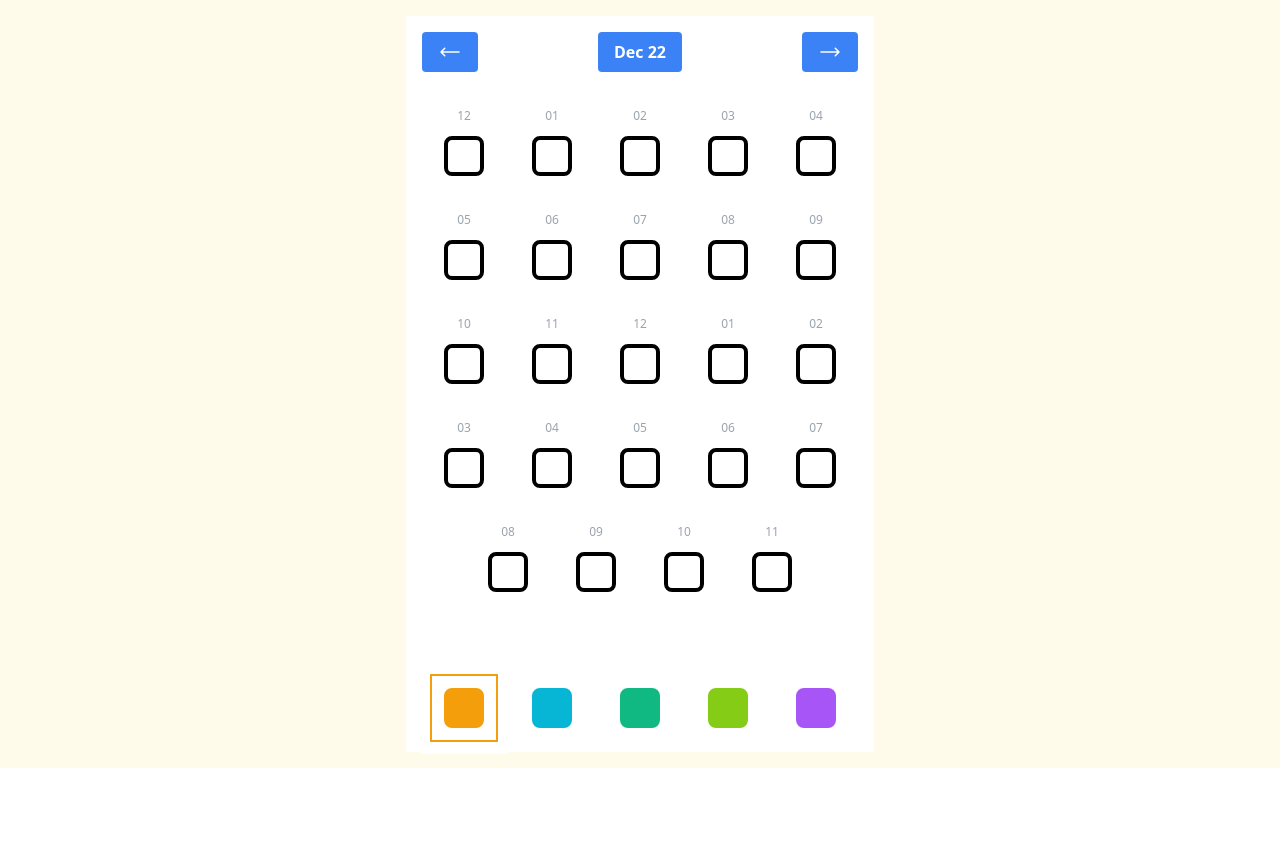
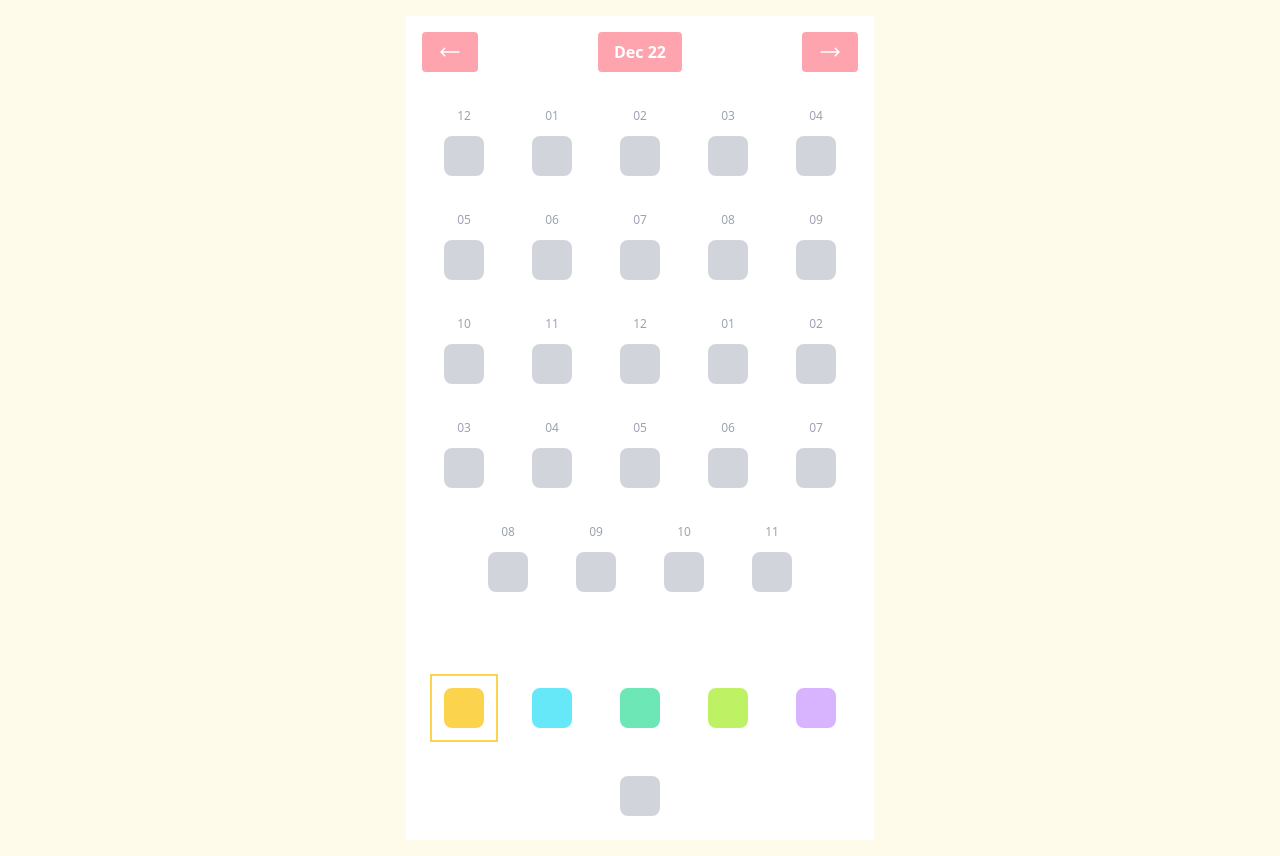
Before and after one commit to nithin001/wheredidmytimego, a React (Create React App) app: page / in a window 1280 px wide. Before the commit the page ends 800 px from the top, so only its background shows below. Built offline with nearby package versions, Linux system fonts and the light colour scheme.

Commit message:
Add a gray color to clear selection

```diff
--- a/src/App.jsx
+++ b/src/App.jsx
@@ -4,7 +4,7 @@ import CurrentDay from "./CurrentDay";
 import Colors from "./Colors";
 
 function App() {
-  const colors = ["amber", "cyan", "emerald", "lime", "purple"];
+  const colors = ["amber", "cyan", "emerald", "lime", "purple", "gray"];
   const [date, setDate] = useState(new Date());
   const [color, setColor] = useState(colors[0]);
   const [coord, setCoord] = useState({ x: 0, y: 0 });
--- a/src/ChooseDate.jsx
+++ b/src/ChooseDate.jsx
@@ -11,7 +11,7 @@ function ChooseDate({ date, setDate }) {
   const momentDate = moment(date);
   const ExampleCustomInput = forwardRef(({ value, onClick }, ref) => (
     <button
-      className="bg-blue-500 hover:bg-blue-700 text-white font-bold py-2 px-4 rounded"
+      className="bg-rose-300 text-white font-bold py-2 px-4 rounded"
       onClick={onClick}
       ref={ref}
     >
@@ -26,7 +26,7 @@ function ChooseDate({ date, setDate }) {
           onClick={() => {
             setDate(momentDate.subtract(1, "days").toDate());
           }}
-          className="bg-blue-500 hover:bg-blue-700 text-white font-bold py-2 px-4 rounded"
+          className="bg-rose-300 text-white font-bold py-2 px-4 rounded"
         >
           <ArrowLongLeftIcon className="h-6 w-6 text-white" />
         </button>
@@ -47,7 +47,7 @@ function ChooseDate({ date, setDate }) {
           onClick={() => {
             setDate(momentDate.add(1, "days").toDate());
           }}
-          className="bg-blue-500 hover:bg-blue-700 text-white font-bold py-2 px-4 rounded"
+          className="bg-rose-300 text-white font-bold py-2 px-4 rounded"
         >
           <ArrowLongRightIcon className="h-6 w-6 text-white" />
         </button>
--- a/src/Colors.jsx
+++ b/src/Colors.jsx
@@ -15,7 +15,7 @@ function Colors({ colors, setColor, color }) {
             }}
           >
             <StopIcon
-              className={`h-12 w-12 md:h-16 md:w-16 m-1 md:m-3 text-${currentColor}-500 ${outline}`}
+              className={`h-12 w-12 md:h-16 md:w-16 m-1 md:m-3 text-${currentColor}-300 ${outline}`}
             />
           </button>
         );
--- a/src/Hour.jsx
+++ b/src/Hour.jsx
@@ -1,5 +1,4 @@
 import React, { useEffect, useRef } from "react";
-import { StopIcon } from "@heroicons/react/24/outline";
 import { StopIcon as SolidStopIcon } from "@heroicons/react/24/solid";
 import useLocalStorage from "./useLocalStorage";
 import moment from "moment";
@@ -12,7 +11,7 @@ const isHourHovered = (hour, x, y) => {
 };
 
 function Hour({ id, coord, color, hour }) {
-  const [selected, setSelected] = useLocalStorage(id, false);
+  const [selected, setSelected] = useLocalStorage(id, "gray");
   const ref = useRef(null);
 
   useEffect(() => {
@@ -30,13 +29,9 @@ function Hour({ id, coord, color, hour }) {
   return (
     <div className="flex flex-col items-center m-1 md:m-3" ref={ref}>
       <span className="text-xs text-gray-400">{number}</span>
-      {selected ? (
-        <SolidStopIcon
-          className={`h-12 w-12 md:h-16 md:w-16 text-${selected}-500`}
-        />
-      ) : (
-        <StopIcon className="h-12 w-12 md:h-16 md:w-16" />
-      )}
+      <SolidStopIcon
+        className={`h-12 w-12 md:h-16 md:w-16 text-${selected}-300`}
+      />
     </div>
   );
 }
--- a/tailwind.config.js
+++ b/tailwind.config.js
@@ -3,16 +3,18 @@ module.exports = {
   mode: "jit",
   content: ["./src/**/*.{js,jsx,ts,tsx}"],
   safelist: [
-    "bg-amber-500",
-    "bg-cyan-500",
-    "bg-emerald-500",
-    "bg-lime-500",
-    "bg-purple-500",
-    "text-amber-500",
-    "text-cyan-500",
-    "text-emerald-500",
-    "text-lime-500",
-    "text-purple-500",
+    "bg-amber-300",
+    "bg-cyan-300",
+    "bg-emerald-300",
+    "bg-lime-300",
+    "bg-purple-300",
+    "bg-gray-300",
+    "text-amber-300",
+    "text-cyan-300",
+    "text-emerald-300",
+    "text-lime-300",
+    "text-purple-300",
+    "text-gray-300",
   ],
   theme: {
     extend: {},
```
